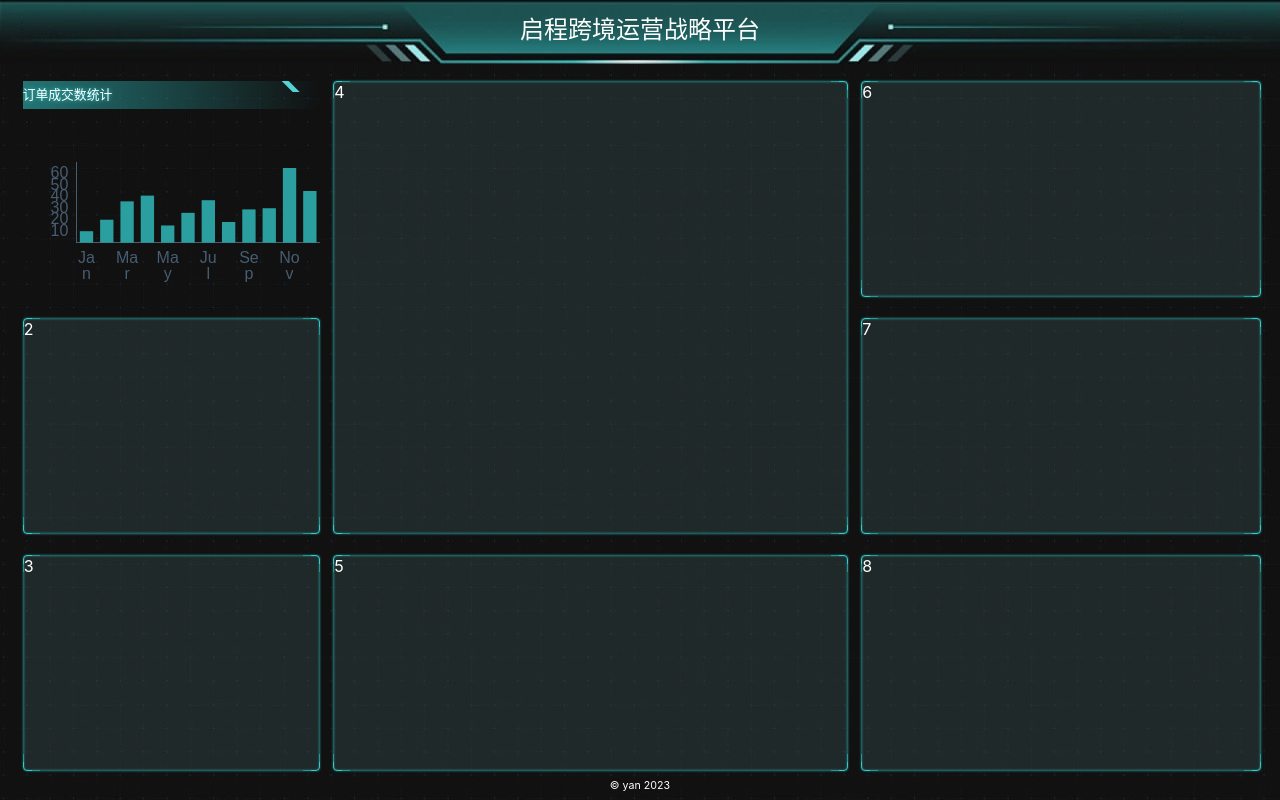
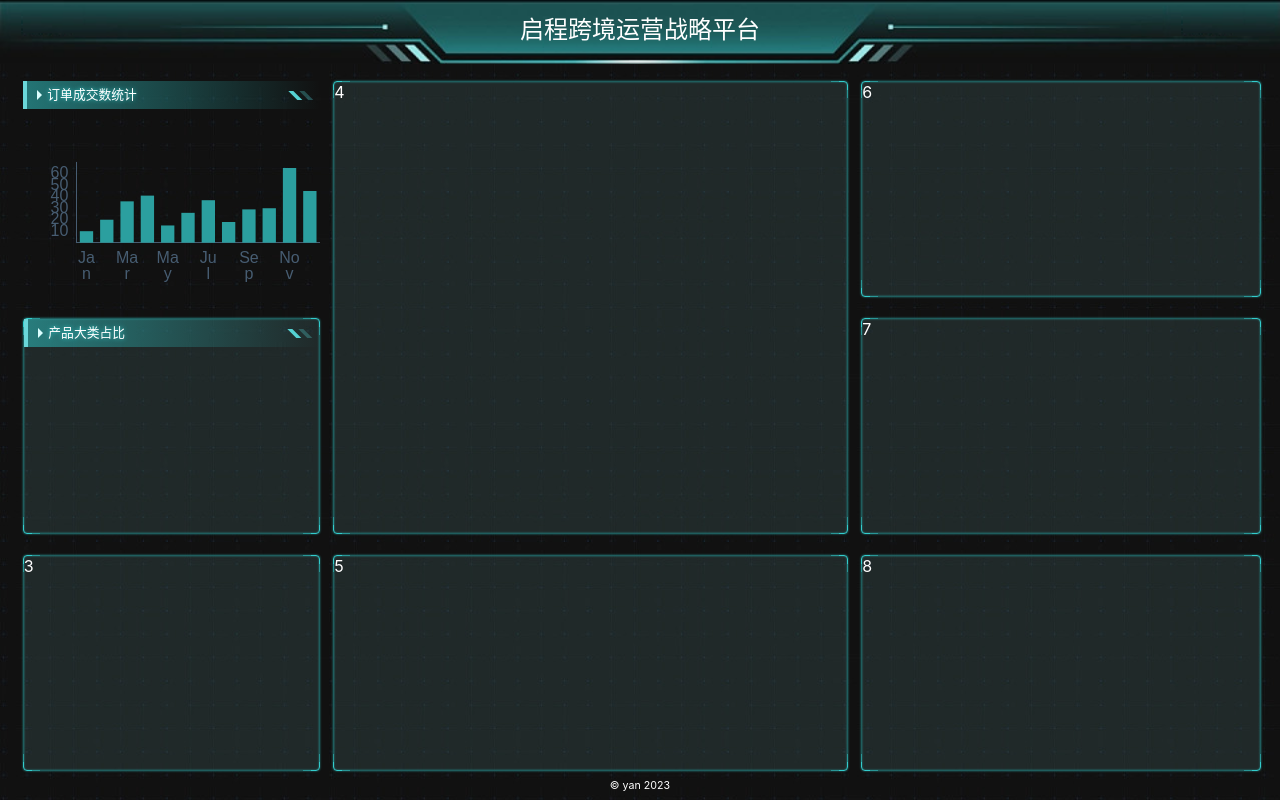
Before and after one commit to ReeseKenn/big-screen-react, a React (Vite) app: page /#/ in a window 1280 px wide. Built offline with nearby package versions, Linux system fonts and the light colour scheme.

Commit message:
add title

```diff
--- /dev/null
+++ b/src/components/title.scss
@@ -0,0 +1,49 @@
+@import "../shared/helper";
+
+.title {
+  flex-shrink: 0;
+  line-height: px(21);
+  padding-right: px(6);
+  height: px(21);
+  text-shadow: 0 0 px(3) #33cccc;
+  background: linear-gradient(to right, rgb(43, 159, 159, 0.7) 0%, transparent 100%);
+  border-left: px(3) solid #6ad7d9;
+  position: relative;
+  display: flex;
+  align-items: center;
+
+  .triangle {
+    margin-left: px(8);
+    width: 0;
+    height: 0;
+    border: px(4) solid transparent;
+    border-left-color: #dcffff;
+  }
+
+  h2 {
+    flex: 1;
+    font-size: 1rem;
+  }
+
+  .parallelogram {
+    margin: px(2);
+    width: px(4);
+    height: px(7);
+    position: relative;
+  }
+
+  .parallelogram::after {
+    content: '';
+    position: absolute;
+    top: 0;
+    left: 0;
+    right: 0;
+    bottom: 0;
+    background-color: #55d2d3;
+    transform: skewX(45deg);
+  }
+
+  .opacity {
+    opacity: 0.3;
+  }
+}
--- /dev/null
+++ b/src/components/title.tsx
@@ -0,0 +1,14 @@
+import React from 'react';
+import './title.scss'
+
+export const Title = (props) => {
+    const {title} = props;
+    return (
+        <div className="title">
+            <div className="triangle"/>
+            <h2>{title}</h2>
+            <div className="parallelogram"/>
+            <div className="parallelogram opacity"/>
+        </div>
+    )
+}
--- a/src/pages/home.scss
+++ b/src/pages/home.scss
@@ -64,42 +64,6 @@
       flex-direction: column;
       height: px(161);
 
-      .title {
-        flex-shrink: 0;
-        font-size: 1rem;
-        //text-decoration: underline;
-        line-height: px(21);
-        //padding: px(5) px(28);
-        height: px(21);
-        text-shadow: 0 0 px(3) #33cccc;
-        background: linear-gradient(to right, rgb(43, 159, 159, 0.7) 0%, transparent 100%);
-
-        position: relative;
-        display: flex;
-
-        .parallelogram {
-          width: px(5);
-          height: px(8);
-          position: absolute;
-          right: px(20)
-        }
-
-        .parallelogram::after {
-          content: '';
-          position: absolute;
-          top: 0;
-          left: 0;
-          right: 0;
-          bottom: 0;
-          background-color: #55d2d3;
-          //transition: all 3s;
-          transform: skewX(45deg);
-        }
-
-        //.parallelogram:hover::after {
-        //  transform: skewX(-45deg);
-        //}
-      }
 
       .chart {
         flex: 1;
--- a/src/pages/home.tsx
+++ b/src/pages/home.tsx
@@ -3,6 +3,7 @@ import './home.scss';
 import headerBg from '../images/headerBg.png';
 import bg from '../images/bg.png';
 import * as echarts from 'echarts';
+import {Title} from "../components/title";
 
 const px = (n) => n / 960 * (window as any).pageWidth;
 
@@ -71,12 +72,12 @@ export const Home = () => {
             <header style={{backgroundImage: `url(${headerBg})`}}>启程跨境运营战略平台</header>
             <main>
                 <section className="section1">
-                    <h2 className="title">订单成交数统计
-                        <div className="parallelogram"/>
-                    </h2>
+                    <Title title="订单成交数统计"/>
                     <div ref={divRef} className="chart">123</div>
                 </section>
-                <section className="bordered section2">2</section>
+                <section className="bordered section2">
+                    <Title title="产品大类占比"/>
+                </section>
                 <section className="bordered section3">3</section>
                 <section className="bordered section4">4</section>
                 <section className="bordered section5">5</section>
```
